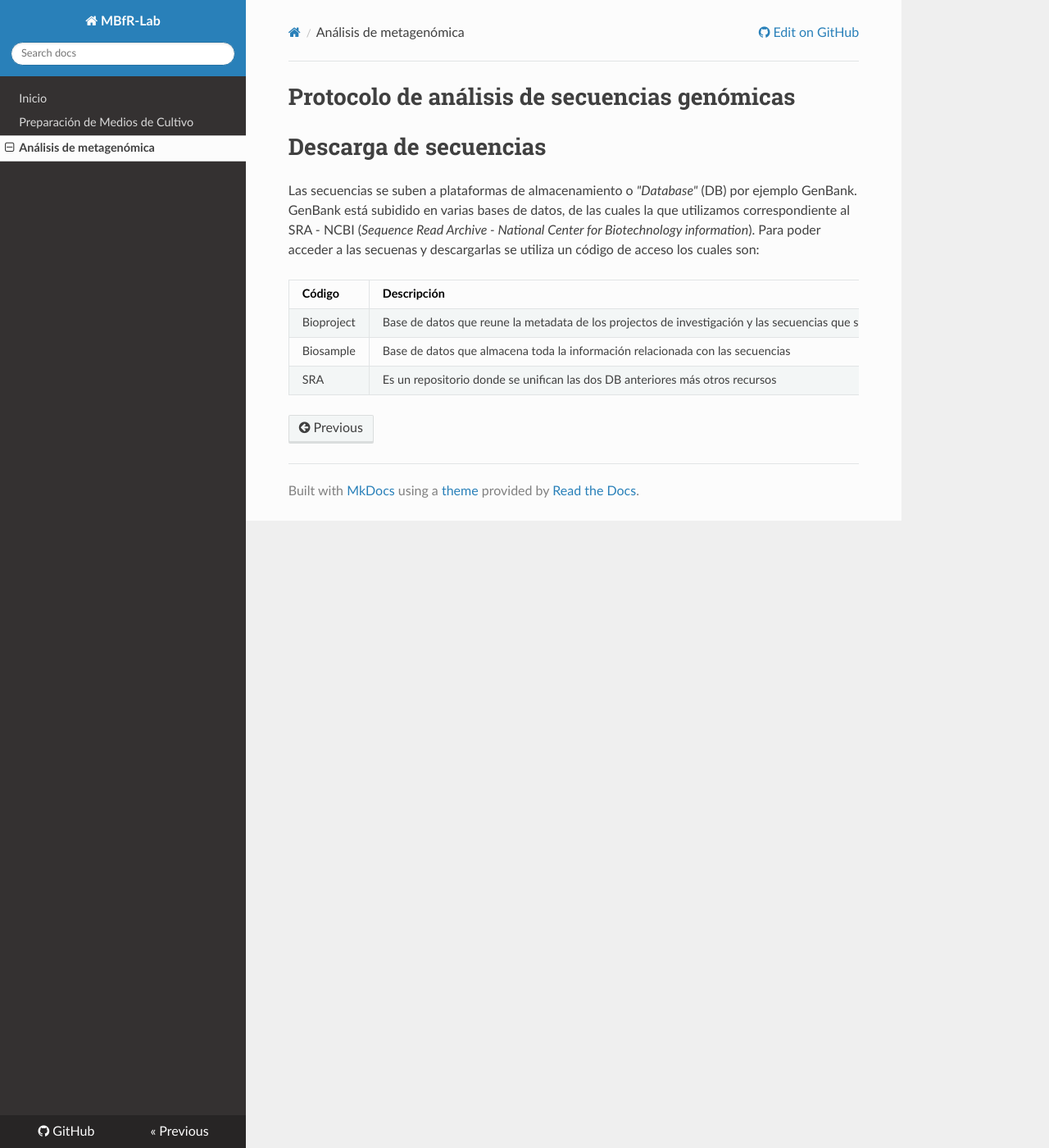
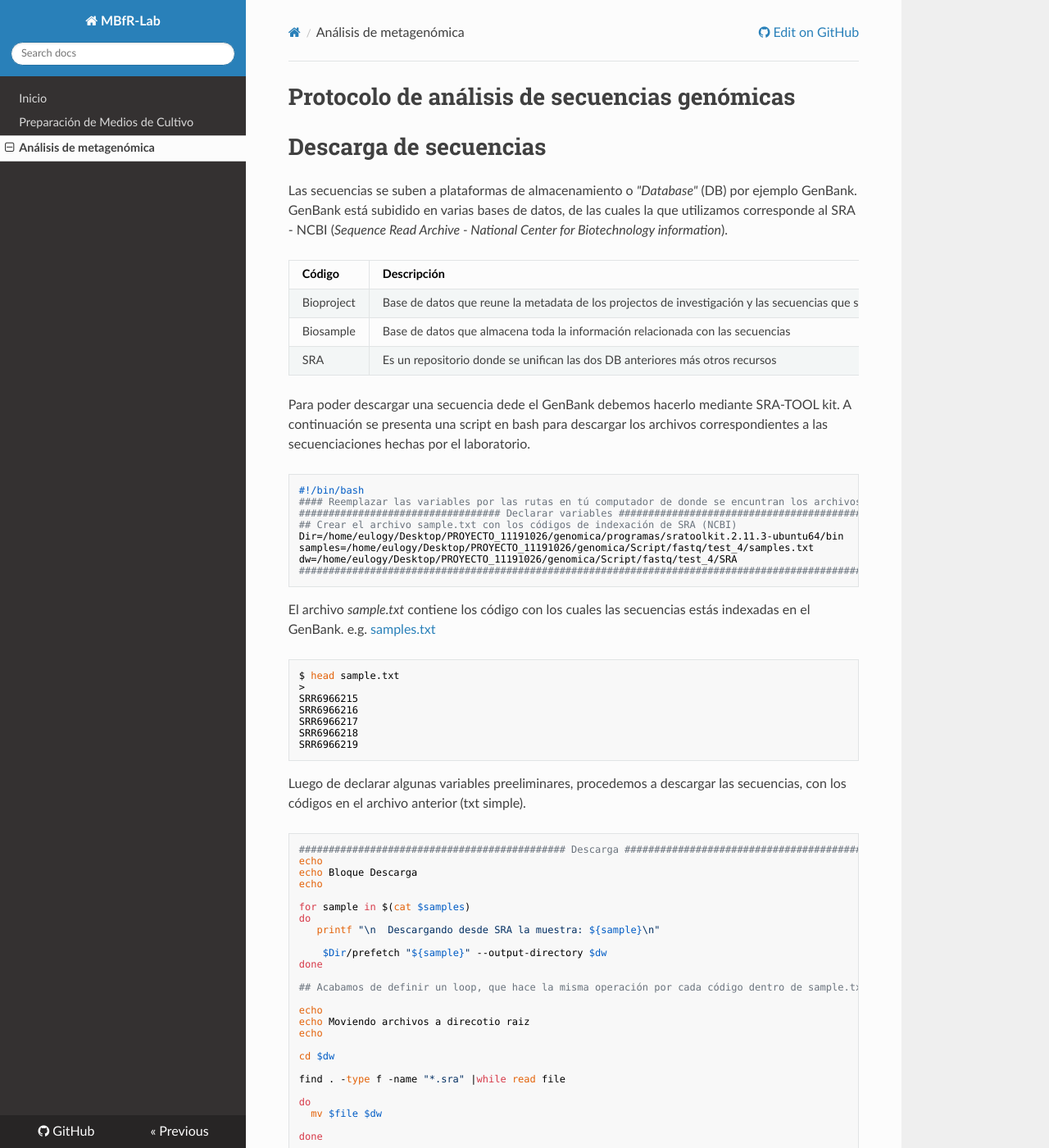
Before and after one commit to Eulogy320/MBfR-Lab, an MkDocs documentation site: the page built from docs/metagenomica_pretratamiento.md, in a window 1280 px wide and 1400 px high. Shown: the whole window at 82% size. Built offline with MkDocs 1.6.1, drawn with Linux system fonts in a browser that asks for light colours; nearby versions of some CDN libraries; some of the changed text lies outside the part shown.

Commit message:
Update metagenomica_pretratamiento.md

````diff
--- a/docs/metagenomica_pretratamiento.md
+++ b/docs/metagenomica_pretratamiento.md
@@ -4,10 +4,81 @@ Protocolo de análisis de secuencias genómicas
 
 # Descarga de secuencias
 
-Las secuencias se suben a plataformas de almacenamiento o *"Database"* (DB) por ejemplo GenBank. GenBank está subidido en varias bases de datos, de las cuales la que utilizamos correspondiente al SRA - NCBI (*Sequence Read Archive - National Center for Biotechnology information*). Para poder acceder a las secuenas y descargarlas se utiliza un código de acceso los cuales son:
+Las secuencias se suben a plataformas de almacenamiento o *"Database"* (DB) por ejemplo GenBank. GenBank está subidido en varias bases de datos, de las cuales la que utilizamos corresponde al SRA - NCBI (*Sequence Read Archive - National Center for Biotechnology information*).
 
 | **Código** | **Descripción** |
 |---------------|------------|
 | Bioproject | Base de datos que reune la metadata de los projectos de investigación y las secuencias que son depositadas|
 | Biosample  | Base de datos que almacena toda la información relacionada con las secuencias|
 | SRA        | Es un repositorio donde se unifican las dos DB anteriores más otros recursos |
+
+Para poder descargar una secuencia dede el GenBank debemos hacerlo mediante SRA-TOOL kit. A continuación se presenta una script en bash para descargar los archivos correspondientes a las secuenciaciones hechas por el laboratorio.
+
+
+```Bash
+#!/bin/bash
+#### Reemplazar las variables por las rutas en tú computador de donde se encuntran los archivos
+################################## Declarar variables ###################################################
+## Crear el archivo sample.txt con los códigos de indexación de SRA (NCBI)
+Dir=/home/eulogy/Desktop/PROYECTO_11191026/genomica/programas/sratoolkit.2.11.3-ubuntu64/bin
+samples=/home/eulogy/Desktop/PROYECTO_11191026/genomica/Script/fastq/test_4/samples.txt
+dw=/home/eulogy/Desktop/PROYECTO_11191026/genomica/Script/fastq/test_4/SRA
+##############################################################################################################
+```
+
+El archivo *sample.txt* contiene los código con los cuales las secuencias estás indexadas en el GenBank.
+e.g. [samples.txt](https://github.com/Eulogy320/MBfR-Lab/files/8268830/samples.txt)
+
+```Bash
+$ head sample.txt
+>
+SRR6966215
+SRR6966216
+SRR6966217
+SRR6966218
+SRR6966219
+```
+
+Luego de declarar algunas variables preeliminares, procedemos a descargar las secuencias, con los códigos en el archivo anterior (txt simple).
+
+```Bash
+############################################# Descarga #######################################################
+echo
+echo Bloque Descarga
+echo
+
+for sample in $(cat $samples)
+do
+   printf "\n  Descargando desde SRA la muestra: ${sample}\n"
+
+    $Dir/prefetch "${sample}" --output-directory $dw
+done
+
+## Acabamos de definir un loop, que hace la misma operación por cada código dentro de sample.txt
+
+echo
+echo Moviendo archivos a direcotio raiz
+echo
+
+cd $dw
+
+find . -type f -name "*.sra" |while read file
+
+do
+  mv $file $dw
+
+done
+
+for d in $(cat $samples)
+
+do
+
+  printf "\n  Borrando carpetas  ${d}\n"
+
+    rm -r $dw/"${d}"
+done
+
+echo
+echo Fin
+echo
+```
````
